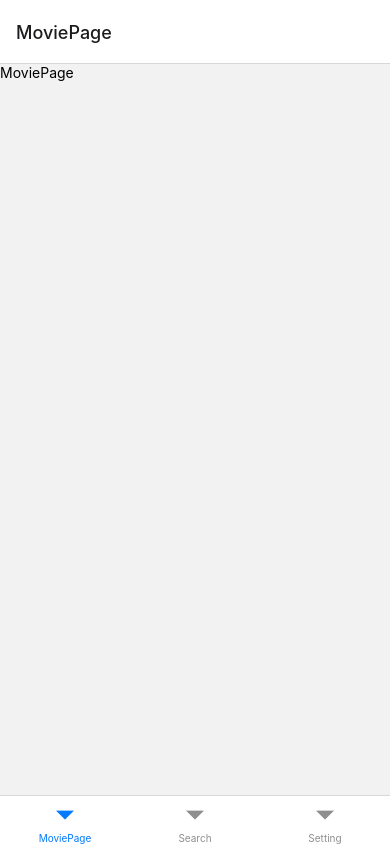
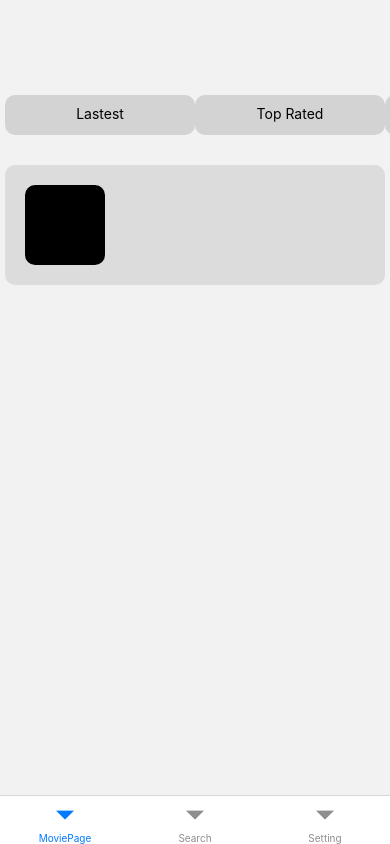
Before and after one commit to patika-218-akbank-reactnative-bootcamp/assignment-4-gulbaharee, a React Native app in the folder movie_app/: screen /Home in a window 390 px wide. Built offline with nearby package versions, Linux system fonts and the light colour scheme; no server answers.

Commit message:
header and moviebox components added

```diff
--- /dev/null
+++ b/movie_app/src/components/homePageHeader.js
@@ -0,0 +1,54 @@
+import React from 'react';
+import {View, StyleSheet, Text, Pressable, Dimensions} from 'react-native';
+
+const screen_Width = Dimensions.get('screen').width;
+
+const MoviesHeader = () => {
+  return (
+    <View style={styles.container}>
+      <View>
+        <Pressable style={styles.header}>
+          <View style={styles.test}>
+            <Text style={styles.buttons}>Lastest</Text>
+          </View>
+          <View style={styles.test}>
+            <Text style={styles.buttons}>Top Rated</Text>
+          </View>
+          <View style={styles.test}>
+            <Text style={styles.buttons}>Popular</Text>
+          </View>
+          <View style={styles.test}>
+            <Text style={styles.buttons}>Upcoming</Text>
+          </View>
+        </Pressable>
+      </View>
+    </View>
+  );
+};
+
+export default MoviesHeader;
+
+const styles = StyleSheet.create({
+  container: {
+    height: 150,
+    margin: 5,
+  },
+  header: {
+    textAlign: 'center',
+    fontSize: 20,
+    display: 'flex',
+    flexDirection: 'row',
+    justifyContent: 'space-between',
+    marginTop: 90,
+  },
+  test: {
+    borderRadius: 10,
+    backgroundColor: 'rgb(211,211,211)',
+    width: screen_Width / 4 - 10,
+    height: 40,
+  },
+  buttons: {
+    textAlign: 'center',
+    marginTop:10,
+  },
+});
--- /dev/null
+++ b/movie_app/src/components/movieBox.js
@@ -0,0 +1,58 @@
+import React from 'react';
+import {View, StyleSheet, Text, Pressable,Dimensions} from 'react-native';
+
+const screen_Width = Dimensions.get('screen').width;
+
+const MovieBox = ({movieName,description,rate,img}) => {
+  return (
+    <View style={styles.container}>
+      <View style={styles.image}>
+
+      </View>
+      <View style={styles.contents}>
+        <Text style={styles.movieName}>{movieName}</Text>
+        <Text style={styles.desc}>{description}</Text>
+        <Text style={styles.rate}>{rate}</Text>
+      </View>
+    </View>
+  );
+};
+
+export default MovieBox;
+
+const styles= StyleSheet.create({
+    container:{
+        height:120,
+        backgroundColor:'rgb(220,220,220)',
+        display:'flex',
+        flexDirection:'row',
+        margin:5,
+        borderRadius:10,
+    },
+    image:{
+        height:80,
+        width:80,
+        borderRadius:10,
+        backgroundColor:'black',
+        margin:20,
+
+    },
+    contents:{
+        display:'flex',
+        flexDirection:'column',
+        marginTop:15,
+    },
+    movieName:{
+        marginTop:5,
+        fontSize:20,
+        fontWeight:'bold',
+    },
+    desc:{
+        marginTop:5,
+        fontSize:15,
+    },
+    rate:{
+        marginTop:5,
+        fontSize:15,
+    }
+})
--- a/movie_app/src/navigator/BottomNavigator.js
+++ b/movie_app/src/navigator/BottomNavigator.js
@@ -16,7 +16,7 @@ const BottomNavigator = () => {
 
   return (
     <Tabs.Navigator>
-      <Tabs.Screen name="MoviePage" component={MoviePage} />
+      <Tabs.Screen name="MoviePage" options={{headerShown:false}} component={MoviePage} />
       <Tabs.Screen name="Search" component={Search} />
       <Tabs.Screen
         name="Setting"
--- a/movie_app/src/pages/MoviePage.js
+++ b/movie_app/src/pages/MoviePage.js
@@ -1,8 +1,11 @@
 import axios from 'axios';
 import React from 'react';
-import { View,Text } from 'react-native';
+import { View,Text ,StyleSheet,Dimensions} from 'react-native';
 import { useDispatch, useSelector } from 'react-redux';
+import MoviesHeader from '../components/homePageHeader';
+import MovieBox from '../components/movieBox';
 
+const screen_Height = Dimensions.get('screen').height;
 const MoviePage = ()=>{
     const movies = useSelector((state)=>state.movies.movieList);
     const dispatch = useDispatch();
@@ -15,10 +18,17 @@ const MoviePage = ()=>{
 
 
     return(
-        <View>
-            <Text>MoviePage</Text>
+        <View style={styles.container}>
+            <MoviesHeader/>
+            <MovieBox/>
         </View>
     );
 }
 
 export default MoviePage;
+
+const styles=StyleSheet.create({
+    container:{
+        height:screen_Height,
+    }
+})
```
